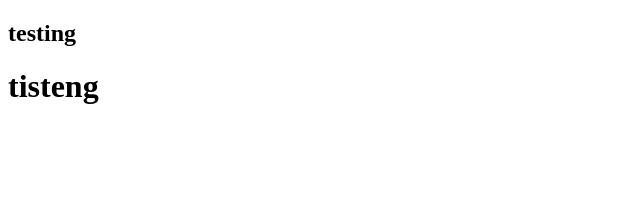
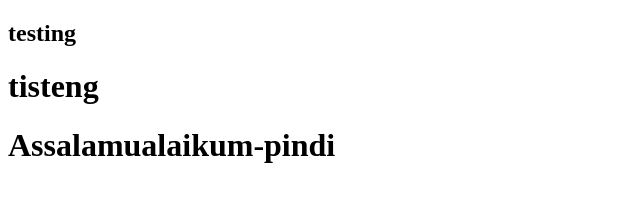
Before and after one commit to rrrendi/collab-pindi, a plain HTML site: page index.html in a window 1280 px wide. Shown: the whole page, without its empty margins (0-640 px from the left). Drawn offline with Linux system fonts and the light colour scheme.

Commit message:
assalamualaikum-pindi

```diff
--- a/index.html
+++ b/index.html
@@ -8,5 +8,6 @@
 <body>
     <h2>testing</h2>
     <h1>tisteng</h1>
+    <h1>Assalamualaikum-pindi</h1>
 </body>
 </html>
```
